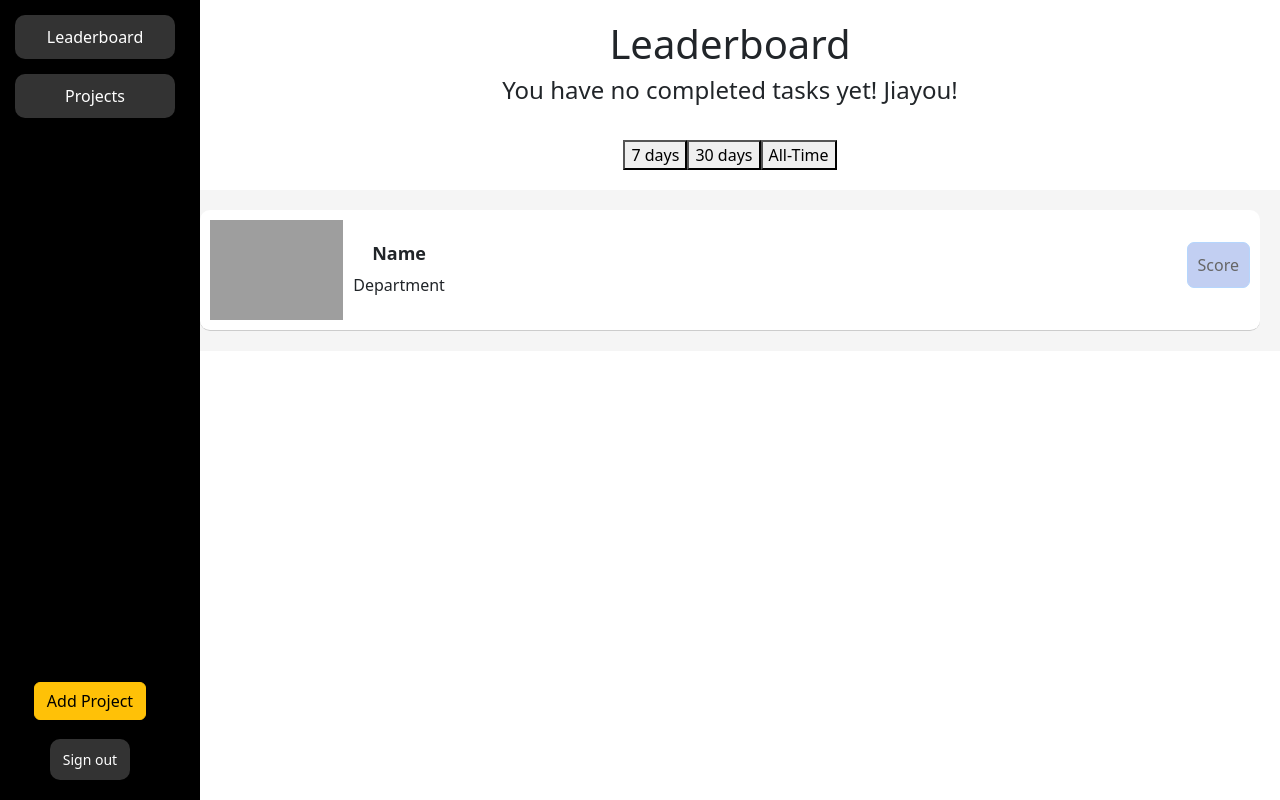
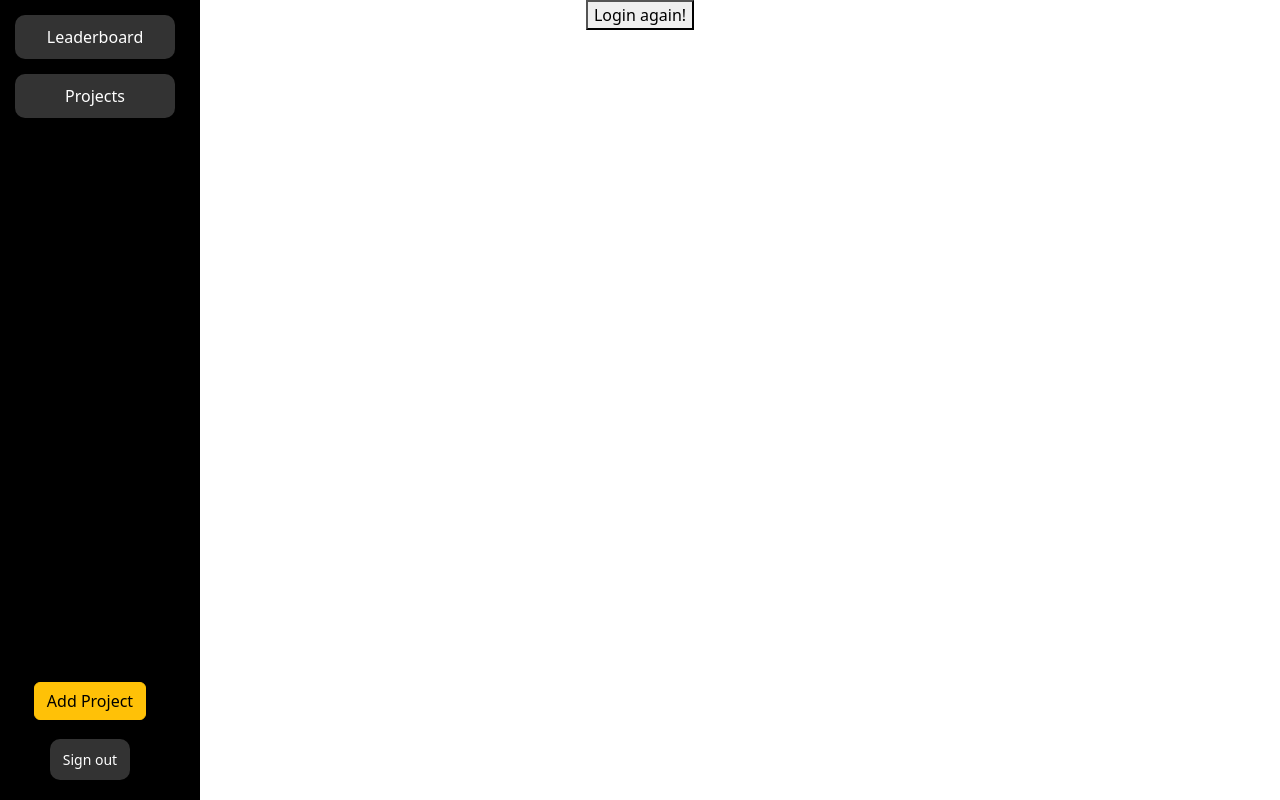
Before and after one commit to kayeugenia/prology, a React (Create React App) app: page /Board in a window 1280 px wide. Built offline with nearby package versions, Linux system fonts and the light colour scheme; grey boxes are pictures that could not be loaded.

Commit message:
improve auth

```diff
--- a/src/components/Board.js
+++ b/src/components/Board.js
@@ -1,29 +1,77 @@
-import React, {useContext} from 'react';
-import Profiles from './Profiles';
-import './Board.css';
-import { ProjectContext } from '../context/ProjectContext';
+import React, { useContext } from "react";
+import Profiles from "./Profiles";
+import "./Board.css";
+import { ProjectContext } from "../context/ProjectContext";
+import { useNavigate } from "react-router-dom";
+import { useEffect, useState } from "react";
+import { supabase } from "./LoginPage.js";
 
 export default function Board() {
-    const { completedTasksCount } = useContext(ProjectContext);
+  const { completedTasksCount } = useContext(ProjectContext);
 
-    const handleClick = (event) => {
-        console.log(event.target);
+  const handleClick = (event) => {
+    console.log(event.target);
+  };
+
+  const str =
+    completedTasksCount === 0
+      ? "You have no completed tasks yet! Jiayou!"
+      : `Woohoo! you have completed ${completedTasksCount} tasks`;
+
+  const [user, setUser] = useState({});
+  const navigate = useNavigate();
+
+  useEffect(() => {
+    async function getUserData() {
+      await supabase.auth.getUser().then((value) => {
+        if (value.data?.user) {
+          setUser(value.data.user);
+        }
+      });
     }
+    getUserData();
+  }, []);
 
-    const str = completedTasksCount === 0
-        ? 'You have no completed tasks yet! Jiayou!'
-        : `Woohoo! you have completed ${completedTasksCount} tasks`;
+  async function signOutUser() {
+    const { error } = await supabase.auth.signOut();
+    navigate("/");
+  }
 
-    return (
-        <div className='board'>
-            <h1 className = 'leaderboard'>Leaderboard</h1>
-            <h4 className = 'score'>{str}</h4>
-            <div className= 'duration'>
-                <button onClick = {handleClick} data-id = '7'>7 days</button>
-                <button onClick = {handleClick} data-id = '30'>30 days</button>
-                <button onClick = {handleClick} data-id = '0'>All-Time</button>
+  return (
+    <div className="app">
+      <header className="app-header">
+        {Object.keys(user).length !== 0 ? (
+          <>
+            <div className="board">
+              <h1 className="leaderboard">Leaderboard</h1>
+              <h4 className="score">{str}</h4>
+              <div className="duration">
+                <button onClick={handleClick} data-id="7">
+                  7 days
+                </button>
+                <button onClick={handleClick} data-id="30">
+                  30 days
+                </button>
+                <button onClick={handleClick} data-id="0">
+                  All-Time
+                </button>
+              </div>
+              <Profiles></Profiles>
             </div>
-            <Profiles></Profiles>
-        </div>
-    )
+          </>
+        ) : (
+          <>
+            <button
+              className="back-illegal"
+              onClick={() => {
+                navigate("/");
+              }}
+            >
+              Login again!
+            </button>
+          </>
+        )}
+      </header>
+    </div>
+  );
 }
```
